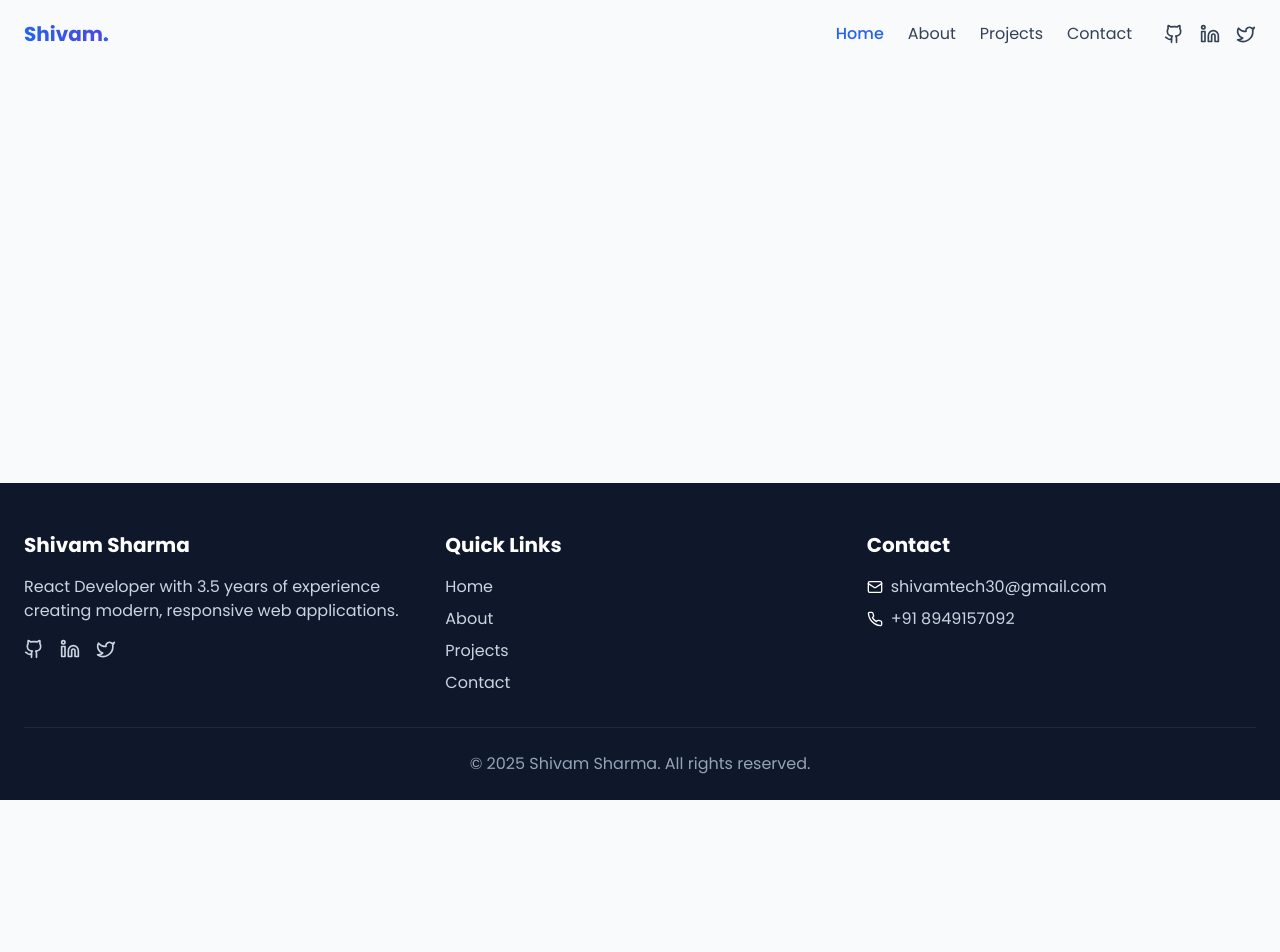
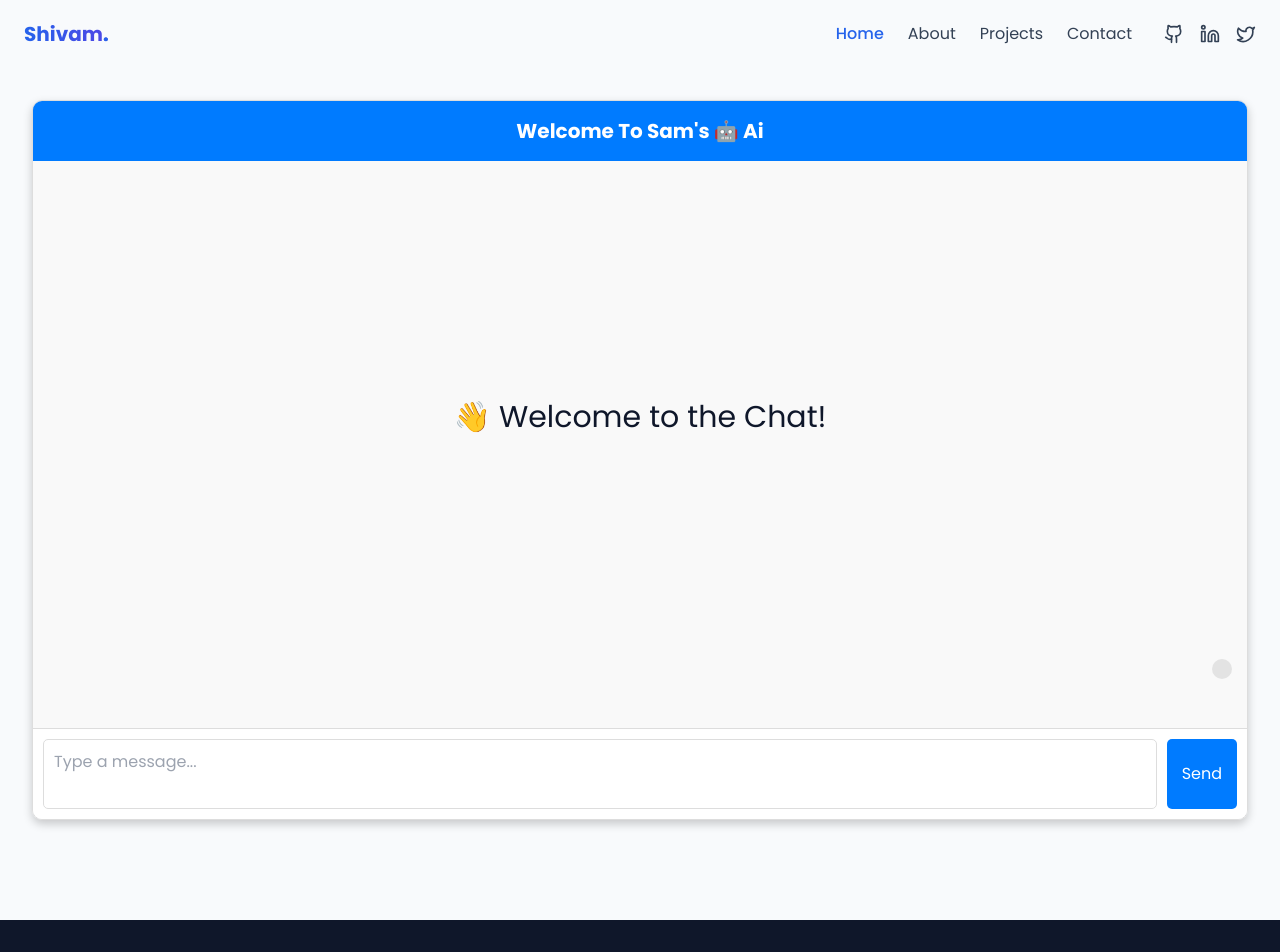
Before and after one commit to ShivamTech30/portfolio, a React (Vite) app: page /portfolio/myai in a window 1280 px wide. Shown: the top 952 px of the page. Before the commit the page ends 800 px from the top, so only its background shows below. Built offline with nearby package versions, Linux system fonts and the light colour scheme.

Commit message:
ai implemented

```diff
--- a/package.json
+++ b/package.json
@@ -20,6 +20,7 @@
     "lucide-react": "^0.344.0",
     "react": "^18.3.1",
     "react-dom": "^18.3.1",
+    "react-markdown": "^10.1.0",
     "react-redux": "^9.1.0",
     "react-router-dom": "^6.22.2",
     "three": "^0.161.0",
--- a/src/App.jsx
+++ b/src/App.jsx
@@ -21,10 +21,10 @@ function App() {
           <Suspense fallback={<Loader />}>
             <Routes>
               <Route path="/portfolio" element={<Home />} />
-              <Route path="/about" element={<About />} />
-              <Route path="/projects" element={<Projects />} />
-              <Route path="/contact" element={<Contact />} />
-              <Route path="/myai" element={<MyAi />} />
+              <Route path="/portfolio/about" element={<About />} />
+              <Route path="/portfolio/projects" element={<Projects />} />
+              <Route path="/portfolio/contact" element={<Contact />} />
+              <Route path="/portfolio/myai" element={<MyAi />} />
             </Routes>
           </Suspense>
         </AnimatePresence>
--- a/src/components/Footer.jsx
+++ b/src/components/Footer.jsx
@@ -31,9 +31,9 @@ const Footer = () => {
             <h3 className="text-xl font-bold mb-4">Quick Links</h3>
             <ul className="space-y-2">
               <li><Link to="/portfolio" className="text-slate-300 hover:text-white transition-colors">Home</Link></li>
-              <li><Link to="/about" className="text-slate-300 hover:text-white transition-colors">About</Link></li>
-              <li><Link to="/projects" className="text-slate-300 hover:text-white transition-colors">Projects</Link></li>
-              <li><Link to="/contact" className="text-slate-300 hover:text-white transition-colors">Contact</Link></li>
+              <li><Link to="/portfolio/about" className="text-slate-300 hover:text-white transition-colors">About</Link></li>
+              <li><Link to="/portfolio/projects" className="text-slate-300 hover:text-white transition-colors">Projects</Link></li>
+              <li><Link to="/portfolio/contact" className="text-slate-300 hover:text-white transition-colors">Contact</Link></li>
             </ul>
           </div>
 
--- a/src/components/HeroSection.jsx
+++ b/src/components/HeroSection.jsx
@@ -40,7 +40,7 @@ const HeroSection = () => {
             </p>
 
             <div className="flex flex-col sm:flex-row gap-4 justify-center lg:justify-start">
-              <Link to="/contact" className="btn-primary flex items-center justify-center gap-2">
+              <Link to="/portfolio/contact" className="btn-primary flex items-center justify-center gap-2">
                 Get in Touch <ArrowRight size={18} />
               </Link>
               <a href={pfd}  download="shivam.pdf" className="btn-secondary flex items-center justify-center gap-2">
--- a/src/components/Navbar.jsx
+++ b/src/components/Navbar.jsx
@@ -30,9 +30,9 @@ const Navbar = () => {
 
   const navLinks = [
     { name: 'Home', path: '/portfolio' },
-    { name: 'About', path: '/about' },
-    { name: 'Projects', path: '/projects' },
-    { name: 'Contact', path: '/contact' },
+    { name: 'About', path: '/portfolio/about' },
+    { name: 'Projects', path: '/portfolio/projects' },
+    { name: 'Contact', path: '/portfolio/contact' },
   ];
 
   const socialLinks = [
--- a/src/index.css
+++ b/src/index.css
@@ -95,6 +95,12 @@ body {
   right: 20px;
   z-index: 1000;
 }
+.question-text{
+  background-color: #e3e3e3;
+  border-radius: 15px;
+  padding: 10px;
+
+}
 
 
 .chat-toggle-icon {
@@ -113,7 +119,7 @@ body {
   margin-top: 50px;
   width: 95%;
   /* max-width: 900px; */
-  height: 80vh;
+  height: 90vh;
   margin: 100px auto;
   display: flex;
   flex-direction: column;
@@ -145,8 +151,14 @@ body {
   margin-bottom: 10px;
   border-radius: 8px;
   word-wrap: break-word;
+  background: #313030;
+    color: rgb(89, 228, 205);
 }
 
+.chat-message >pre >code{
+  display: inline-block;
+  white-space: break-spaces;
+}
 .chat-message.user {
   background-color: #007bff;
   color: white;
@@ -168,12 +180,13 @@ body {
   background: white;
 }
 
-.chat-footer input {
+.chat-footer textarea {
   flex: 1;
   padding: 10px;
   border: 1px solid #ddd;
   border-radius: 5px;
   outline: none;
+  resize: none;
 }
 
 .chat-footer button {
--- a/src/main.jsx
+++ b/src/main.jsx
@@ -7,11 +7,11 @@ import App from './App';
 import './index.css';
 
 createRoot(document.getElementById('root')).render(
-  <React.StrictMode>
+  // <React.StrictMode>
     <Provider store={store}>
       <BrowserRouter>
         <App />
       </BrowserRouter>
     </Provider>
-  </React.StrictMode>
+  // </React.StrictMode>
 );
--- a/src/pages/Home.jsx
+++ b/src/pages/Home.jsx
@@ -29,7 +29,7 @@ const Home = () => {
       <TestimonialsSection />
 
       <div className="chat-icon">
-      <button className="chat-toggle-icon" onClick={() => navigation("/myai")}>
+      <button className="chat-toggle-icon" onClick={() => navigation("/portfolio/myai")}>
         💬 Chat
       </button>
 
--- a/src/pages/MyAi.jsx
+++ b/src/pages/MyAi.jsx
@@ -1,46 +1,137 @@
+import { parse } from "postcss";
 import React, { useState, useRef, useEffect } from "react";
 // import "./ChatPage.css";
+import loadingGif from "../assets/load-32_256.gif"
+import ReactMarkdown from "react-markdown";
 
 const MyAi = () => {
-  const [messages, setMessages] = useState([]);
+  // const [messages, setMessages] = useState([]);
   const [input, setInput] = useState("");
+  const [showResponse1, setShowResponse1] = useState([]);
+  const [initialQueryText, setInitialQueryText] = useState();
+  const [loaderToggle, setloaderToggle] = useState(false);
+  const [errorLostNet, seterrorLostNet] = useState(false);
   const chatEndRef = useRef(null);
+
 
   // Auto-scroll to the latest message
   useEffect(() => {
     chatEndRef.current?.scrollIntoView({ behavior: "smooth" });
-  }, [messages]);
+  }, [initialQueryText]);
 
-  const handleSend = () => {
+  const handleSend = async () => {
+
+
+
+    setInitialQueryText(input)
+
     if (input.trim() === "") return;
 
-    const userMessage = { text: input, sender: "user" };
-    setMessages((prev) => [...prev, userMessage]);
 
-    // Simulating AI response (Replace this with API call)
-    setTimeout(() => {
-      const botMessage = { text: "Hello! How can I assist you? 🤖", sender: "bot" };
-      setMessages((prev) => [...prev, botMessage]);
-    }, 1000);
+    setloaderToggle(true)
+
+
+
+
+
+
+
+
+
+
+    let headersList = {
+      "Accept": "*/*",
+      "Content-Type": "application/json"
+    };
+
+    let bodyContent = JSON.stringify({
+      "contents": [{
+        "parts": [{ "text": input }]
+      }]
+    });
+
+    try {
+      let response = await fetch("https://generativelanguage.googleapis.com/v1beta/models/gemini-2.0-flash:generateContent?key=AIzaSyA5hdlGKKy82-a8rK_jzUo0DUDhotKXkas", {
+        method: "POST",
+        body: bodyContent,
+        headers: headersList
+      });
+
+      // Check if the response is successful (status 200-299)
+      if (!response.ok) {
+        throw new Error(`HTTP error! Status: ${response.status}`);
+      }
+
+      seterrorLostNet(false)
+      let data = await response.json(); // safer than text + JSON.parse
+      let responseResult = data?.candidates?.[0]?.content?.parts?.[0]?.text
+      setShowResponse1([...showResponse1, { result: responseResult, question: input }])
+
+
+
+    } catch (error) {
+      console.error("❌ API Call Failed:", error.message);
+      // You can also show error message in UI
+      seterrorLostNet(true)
+    }
 
     setInput("");
+    setInitialQueryText("")
+    setloaderToggle(false)
+
   };
+
+  console.log(showResponse1)
+
+  useEffect(() => {
+    const timer = setTimeout(() => setShowWelcome(false), 3000); // Hide after 3s
+    return () => clearTimeout(timer);
+  }, []);
 
   return (
     <div className="chat-container">
 
-      <div className="chat-header">ChatGPT Clone</div>
+      <div className="chat-header">Welcome To Sam's  🤖 Ai</div>
       <div className="chat-body">
-        {messages.map((msg, index) => (
-          <div key={index} className={`chat-message ${msg.sender}`}>
-            {msg.text}
-          </div>
-        ))}
-        <div ref={chatEndRef} />
+
+
+        {showResponse1.length !== 0 || loaderToggle ? showResponse1?.map((msg, index) => {
+
+          return <>
+
+            <div className="flex justify-end  w-[100%]">
+              <span className="question-text">
+                {msg?.question}
+              </span>
+
+            </div>
+            <div key={index} className={`chat-message   `}>
+              <ReactMarkdown>
+                {msg?.result}
+              </ReactMarkdown>
+            </div>
+          </>
+        }) : <div className="flex justify-center h-[90%] items-center text-[30px]">
+          👋 Welcome to the Chat!
+        </div>}
+        {errorLostNet  && <div className=" flex justify-center     text-[red] text-[20px]">
+          Something   Went Wrong ❌
+          <br />
+          Please refrace the page
+        </div>}
+        <div className="flex justify-end  w-[100%]">
+        <span className="question-text"> {initialQueryText}
+          </span>
+        </div>
+        {loaderToggle && <div>
+          <img src={loadingGif} alt="Loading..." width="70" />
+        </div>}
+
+        {/* <div ref={chatEndRef} /> */}
       </div>
       <div className="chat-footer">
-        <input
-          type="test"
+        <textarea
+          type="textarea"
           placeholder="Type a message..."
           value={input}
           onChange={(e) => setInput(e.target.value)}
@@ -48,7 +139,7 @@ const MyAi = () => {
         />
         <button onClick={handleSend}>Send</button>
       </div>
-    </div>
+    </div >
   );
 };
 
```
Also changed, not shown: src/assets/load-32_256.gif (added), 1 other file (tests, documents, lock files or other folders).
